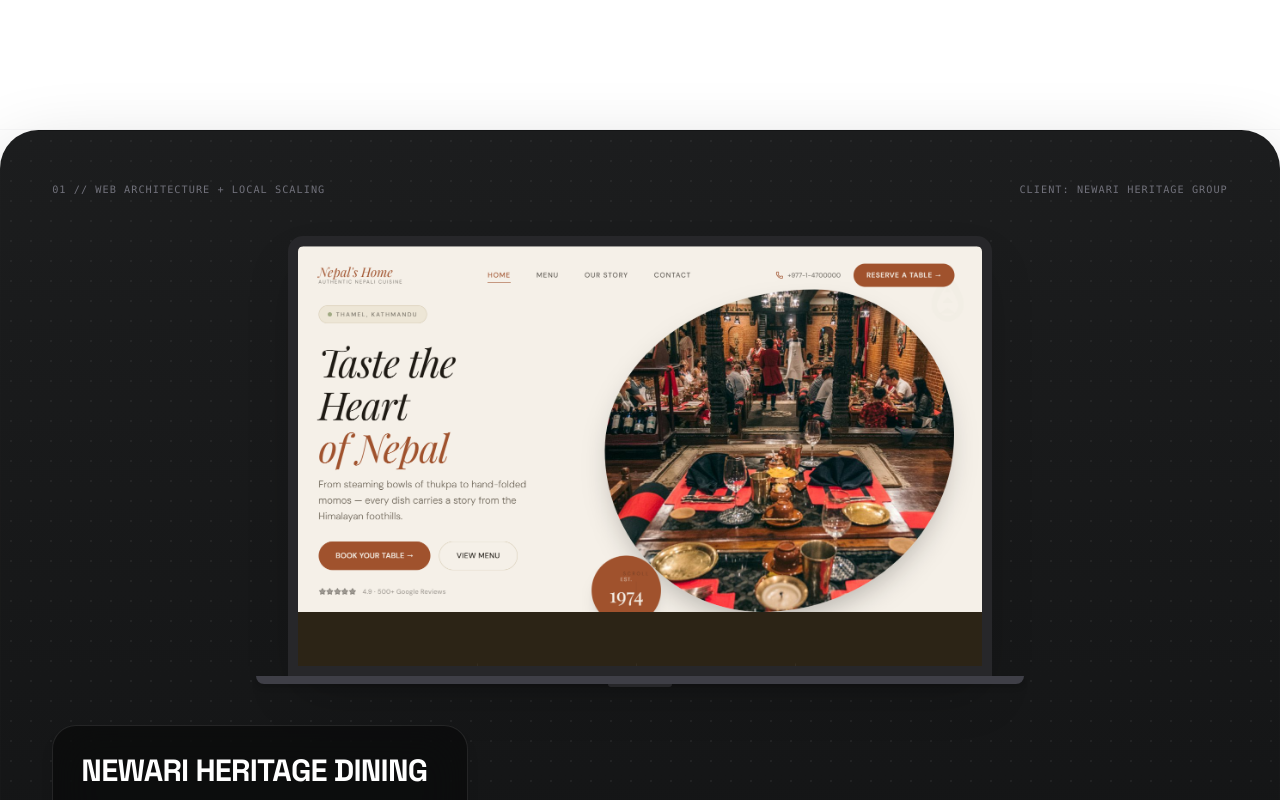
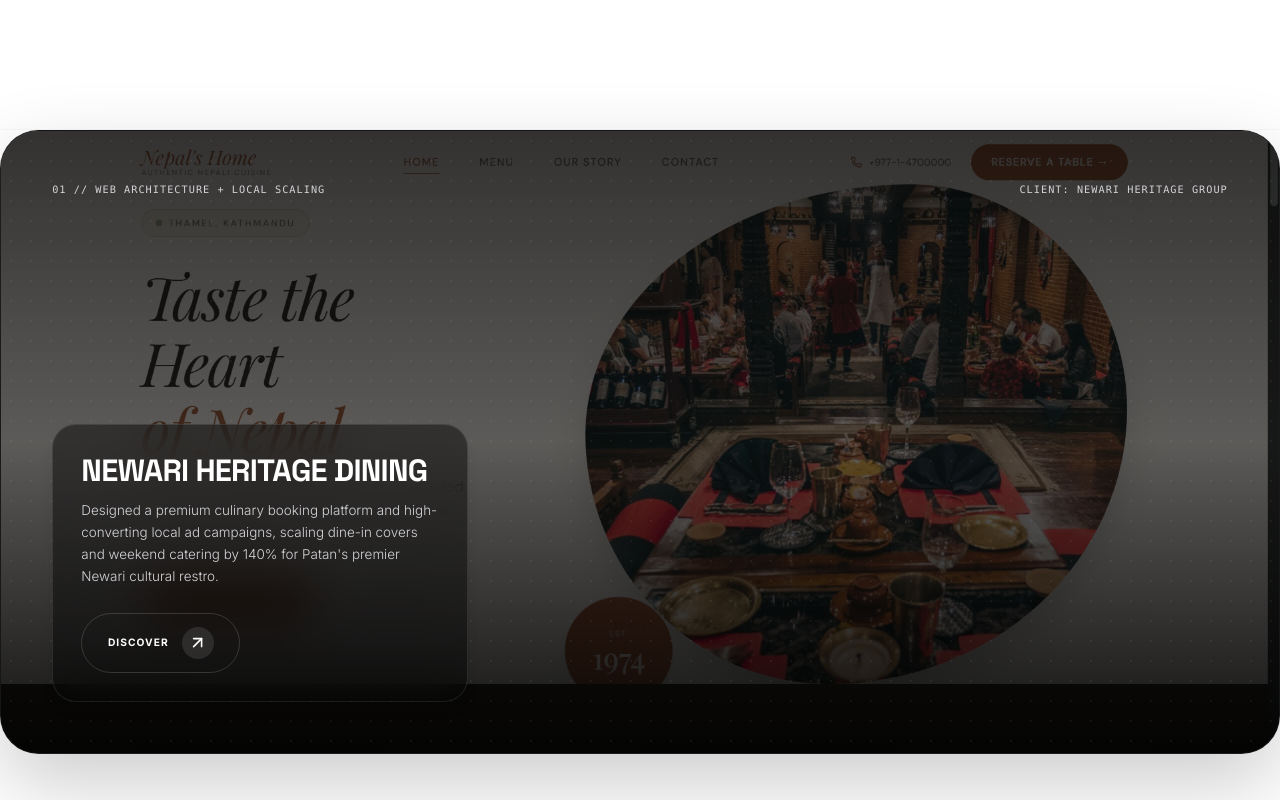
Before and after one commit to Rforme221/MY-portfolio, a React (Vite) app: page /work in a window 1280 px wide. Shown: the part 340-1140 px from the top of the page. Built offline with nearby package versions, Linux system fonts and the light colour scheme.

Commit message:
change the image

```diff
--- a/src/pages/Work.tsx
+++ b/src/pages/Work.tsx
@@ -55,51 +55,45 @@ export default function Work() {
               return (
                 <div
                   key={project.id}
-                  className={`sticky top-[clamp(4.5rem,12vh,9rem)] w-full min-h-[460px] sm:min-h-[clamp(450px,78vh,850px)] rounded-[clamp(1.25rem,3vw,3rem)] overflow-hidden bg-gradient-to-b ${gradient} border border-zinc-800/10 shadow-[0_30px_80px_rgba(0,0,0,0.2)] p-5 sm:p-[clamp(1.5rem,4vw,4rem)] flex flex-col justify-between`}
+                  className={`sticky top-[clamp(4.5rem,12vh,9rem)] w-full min-h-[460px] sm:min-h-[clamp(450px,78vh,850px)] rounded-[clamp(1.25rem,3vw,3rem)] overflow-hidden bg-gradient-to-b ${gradient} border border-zinc-800/10 shadow-[0_30px_80px_rgba(0,0,0,0.2)] p-5 sm:p-[clamp(1.5rem,4vw,4rem)] flex flex-col justify-between group`}
                   style={{ transform: "translate3d(0, 0, 0)", zIndex: idx + 10 }}
                 >
-                  {/* Subtle background element */}
-                  <div className="absolute inset-0 z-0 opacity-5 bg-[radial-gradient(#ffffff_1px,transparent_1px)] bg-[size:20px_20px]" />
+                  {/* True Full-Bleed Background Image */}
+                  <div className="absolute inset-0 z-0 overflow-hidden">
+                    <img
+                      src={project.image}
+                      alt={project.title}
+                      referrerPolicy="no-referrer"
+                      className="absolute inset-0 w-full h-full object-cover select-none opacity-45 transition-transform duration-700 group-hover:scale-105"
+                    />
+                    {/* Premium gradient overlays to blend cleanly and ensure text is highly legible */}
+                    <div className="absolute inset-0 bg-gradient-to-b from-black/60 via-black/25 to-black/85" />
+                    <div className="absolute inset-0 opacity-5 bg-[radial-gradient(#ffffff_1px,transparent_1px)] bg-[size:20px_20px]" />
+                  </div>
 
                   {/* Card Header Detail */}
-                  <div className="relative z-10 flex justify-between items-center text-[clamp(0.6rem,0.8vw,0.75rem)] font-mono uppercase tracking-widest text-zinc-500">
+                  <div className="relative z-10 flex justify-between items-center text-[clamp(0.6rem,0.8vw,0.75rem)] font-mono uppercase tracking-widest text-zinc-300">
                     <span>{num} // {project.category}</span>
                     <span>CLIENT: {project.client}</span>
                   </div>
 
-                  {/* Central Laptop Device Mockup */}
-                  <div className="relative z-10 w-full flex flex-col justify-center items-center py-4 sm:py-[clamp(1.25rem,3vw,3.5rem)]">
-
-                    {/* CSS Laptop Frame */}
-                    <div className="w-full sm:w-[85%] md:w-[70%] max-w-[clamp(24rem,55vw,52rem)] aspect-[16/10] bg-zinc-950 border-[clamp(4px,0.8vw,10px)] border-zinc-800 rounded-t-[clamp(0.5rem,1.2vw,1.25rem)] shadow-2xl overflow-hidden relative">
-                      {/* High-Fidelity Website Mockup Image */}
-                      <img
-                        src={project.image}
-                        alt={project.title}
-                        referrerPolicy="no-referrer"
-                        className="absolute inset-0 w-full h-full object-cover select-none"
-                      />
-                    </div>
-
-                    {/* CSS Laptop Base */}
-                    <div className="w-[95%] md:w-[80%] max-w-[clamp(27rem,60vw,57rem)] h-[clamp(6px,0.6vw,10px)] bg-zinc-700 rounded-b-[clamp(0.35rem,1vw,0.8rem)] shadow-md relative" />
-                    <div className="w-[clamp(2.5rem,5vw,5rem)] h-[clamp(2px,0.25vw,4px)] bg-zinc-800 mx-auto rounded-b-sm relative" />
-                  </div>
+                  {/* Empty spacer / flex-grow to push bottom content down */}
+                  <div className="flex-grow" />
 
                   {/* Bottom-Left Glassmorphic Floating Information Card */}
-                  <div className="relative z-20 self-start max-w-[clamp(18rem,34vw,26rem)] backdrop-blur-xl bg-black/40 border border-white/10 p-4 sm:p-[clamp(1rem,2.2vw,2.5rem)] rounded-2xl sm:rounded-[clamp(0.75rem,2vw,1.5rem)] flex flex-col gap-3 sm:gap-[clamp(0.75rem,2vw,2rem)] text-left shadow-lg mt-4 sm:mt-0">
+                  <div className="relative z-20 self-start max-w-[clamp(18rem,34vw,26rem)] backdrop-blur-xl bg-black/45 border border-white/10 p-4 sm:p-[clamp(1rem,2.2vw,2.5rem)] rounded-2xl sm:rounded-[clamp(0.75rem,2vw,1.5rem)] flex flex-col gap-3 sm:gap-[clamp(0.75rem,2vw,2rem)] text-left shadow-lg mt-4 sm:mt-0">
                     <div className="flex flex-col gap-[clamp(0.4rem,1vw,1rem)]">
                       <h3 className="font-display text-[clamp(1.15rem,2.4vw,2.25rem)] font-bold uppercase text-white tracking-tight leading-[1.1]">
                         {project.title}
                       </h3>
-                      <p className="font-sans text-[clamp(0.7rem,1.05vw,0.9rem)] text-zinc-400 font-light leading-relaxed">
+                      <p className="font-sans text-[clamp(0.7rem,1.05vw,0.9rem)] text-zinc-300 font-light leading-relaxed">
                         {project.description}
                       </p>
                     </div>
 
                     <Link
                       to={`/work/${project.id}`}
-                      className="flex items-center gap-[clamp(0.5rem,1vw,1rem)] px-[clamp(0.8rem,2vw,2rem)] py-[clamp(0.4rem,1vw,1rem)] border border-white/10 text-white rounded-full text-[clamp(0.6rem,0.8vw,0.75rem)] font-bold tracking-widest hover:bg-white hover:text-black hover:border-white transform hover:scale-105 active:scale-95 transition-all duration-300 uppercase self-start"
+                      className="flex items-center gap-[clamp(0.5rem,1vw,1rem)] px-[clamp(0.8rem,2vw,2rem)] py-[clamp(0.4rem,1vw,1rem)] border border-white/15 text-white rounded-full text-[clamp(0.6rem,0.8vw,0.75rem)] font-bold tracking-widest hover:bg-white hover:text-black hover:border-white transform hover:scale-105 active:scale-95 transition-all duration-300 uppercase self-start"
                     >
                       <span>DISCOVER</span>
                       <span className="h-[clamp(1.25rem,2.5vw,2.25rem)] w-[clamp(1.25rem,2.5vw,2.25rem)] rounded-full bg-white/10 text-white flex items-center justify-center transition-colors">
```
Also changed, not shown: src/pages/Home.tsx (+44 -38 lines), public/image/mypotrait.png (added), src/assets/images/portrait_1782912856234.jpg (added).
